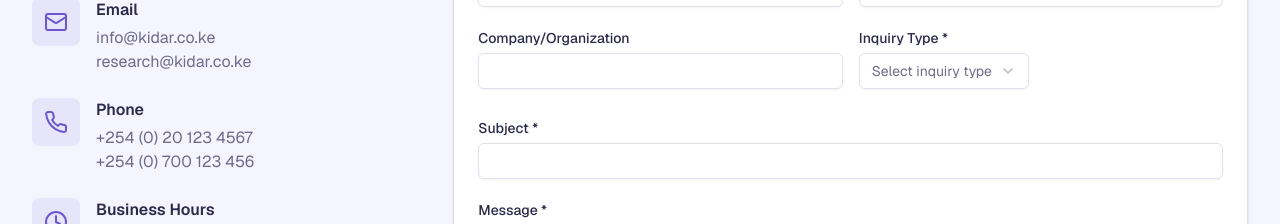
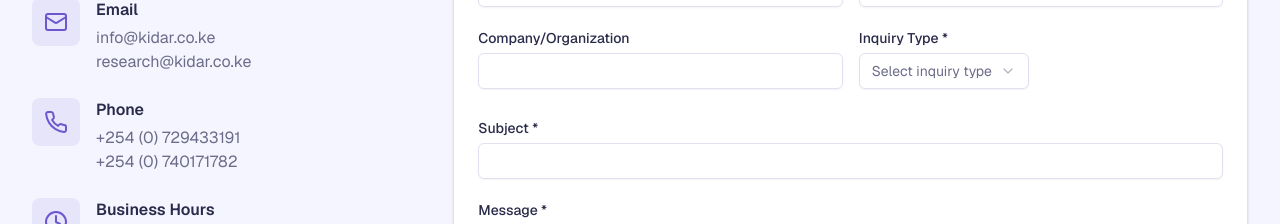
Before and after one commit to charis254/kenya-institute-website, a Next.js app: page /contact in a window 1280 px wide. Shown: the part 780-1004 px from the top of the page. Built offline with nearby package versions, Linux system fonts and the light colour scheme.

Commit message:
Update page.tsx

```diff
--- a/app/contact/page.tsx
+++ b/app/contact/page.tsx
@@ -108,9 +108,9 @@ export default function ContactPage() {
                     <div>
                       <h3 className="font-semibold mb-1">Phone</h3>
                       <p className="text-muted-foreground">
-                        +254 (0) 20 123 4567
+                        +254 (0) 729433191
                         <br />
-                        +254 (0) 700 123 456
+                        +254 (0) 740171782
                       </p>
                     </div>
                   </div>
```
